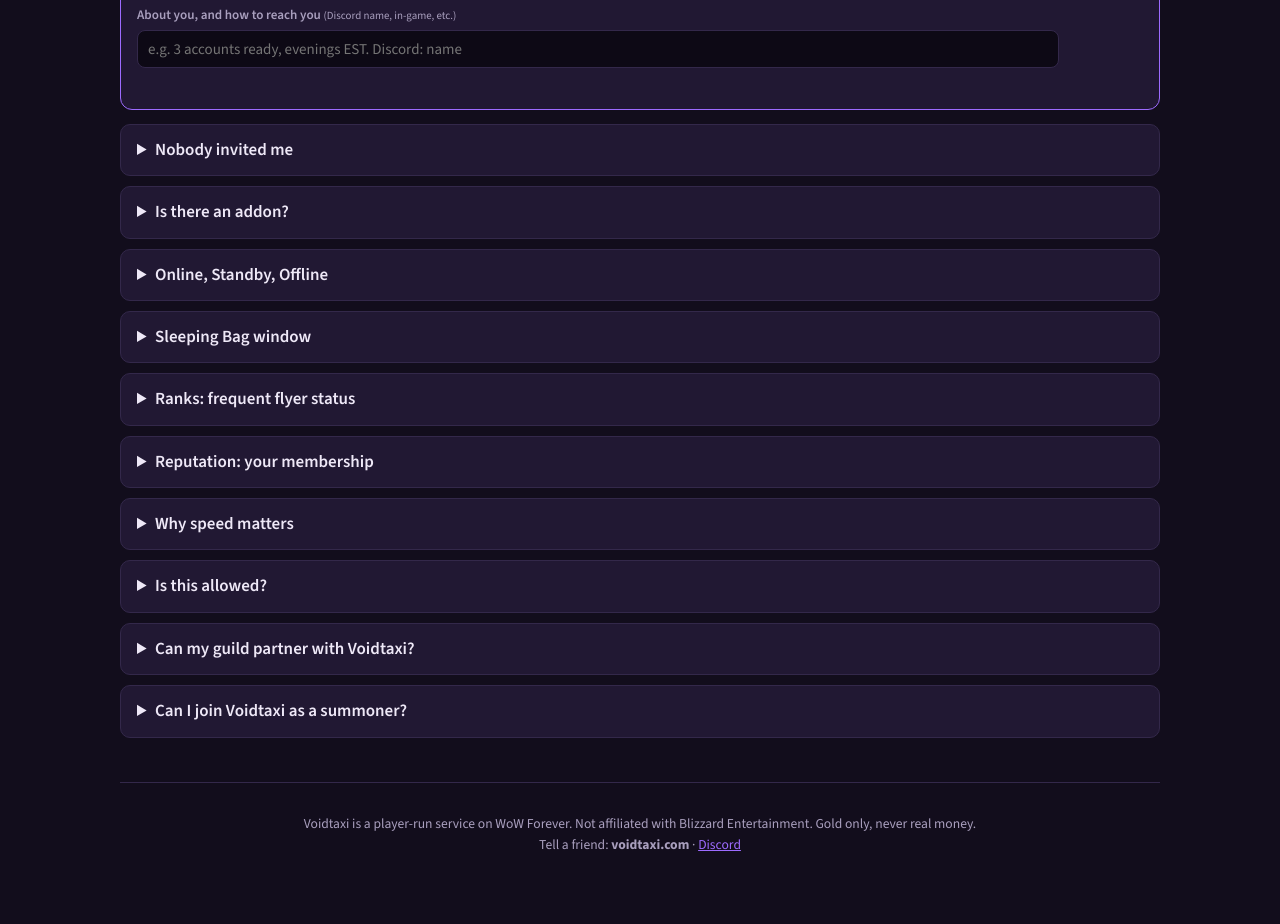
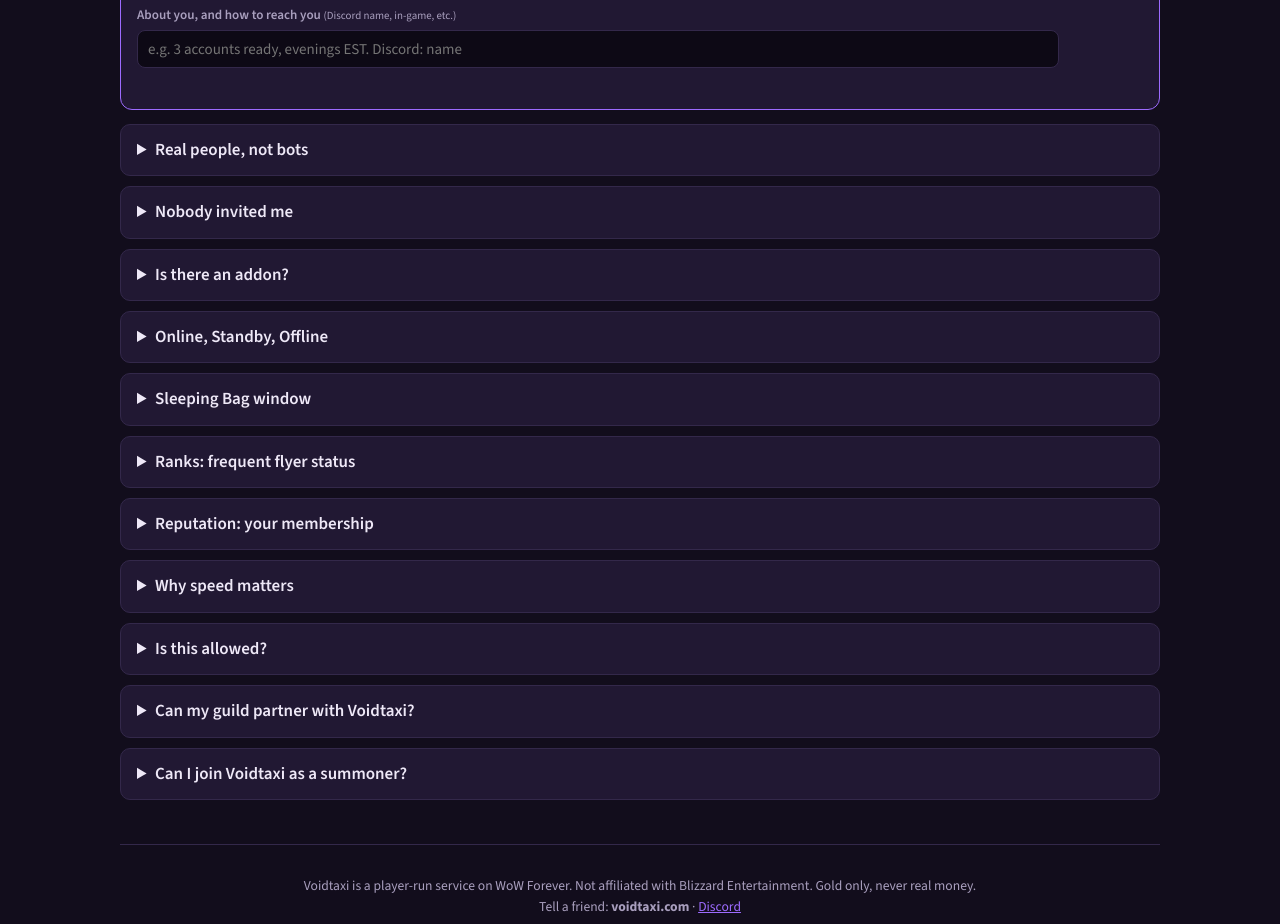
Before and after one commit to Voxikai/voidtaxi, a plain HTML site: page index.html in a window 1280 px wide. Shown: the part 2020-2944 px from the top of the page. Drawn offline with nearby package versions, Linux system fonts and the light colour scheme; no server answers.

Commit message:
FAQ: real people, not bots

```diff
--- a/index.html
+++ b/index.html
@@ -324,6 +324,7 @@ footer { color: var(--muted); font-size: .85rem; text-align: center; padding: 30
       <button class="copy" type="submit">Send</button>
       <p class="reqmsg" id="joinmsg" role="status"></p>
     </form>
+    <details><summary>Real people, not bots</summary><p>Voidtaxi is 100% human: no bots. Every invite, summon and reply is done by hand. Right now just 2 people run their own summoner teams and also build the addon, this website and everything behind it, around jobs, kids and life. So please be patient with us when it's busy. We're doing our best, and we love constructive feedback and ideas: use the Surveys button in the addon, our <a href="https://discord.gg/RH8f8y8MFb" target="_blank" rel="noopener">Discord</a>, or whisper Voidtaxi Booking in game.</p></details>
     <details><summary>Nobody invited me</summary><p>If no warlock is parked at your stop, Booking whispers you back with the stops that are open. You can also whisper <code>vt</code> to Voidtaxi Booking any time for the current list.</p></details>
     <details><summary>Is there an addon?</summary><p>Yes, and it's the fastest way to ride. Install <a href="https://www.curseforge.com/wow/addons/voidtaxi" target="_blank" rel="noopener">Voidtaxi on CurseForge</a>, open your world map and click a stop pin to book in one click. Or click the Voidtaxi button (minimap or the floating one), pick a stop and press <b>Summon me</b>. Then accept the invite and the summon.</p></details>
     <details><summary>Online, Standby, Offline</summary><p><b style="color:#5dff8c">Online</b>: peak hours. We're fully open to everyone, and it's the best time to ride. <b style="color:#f2c45a">Standby</b>: off-peak. We're around but not fully open: riders at <b>Honored</b> reputation and above can book in the Voidtaxi addon, and we'll summon you if a warlock is free. Not guaranteed. <b style="color:#ff8a9a">Offline</b>: nobody's on, check back at peak hours. The badge at the top of this page always shows which one we're in.</p></details>
```
